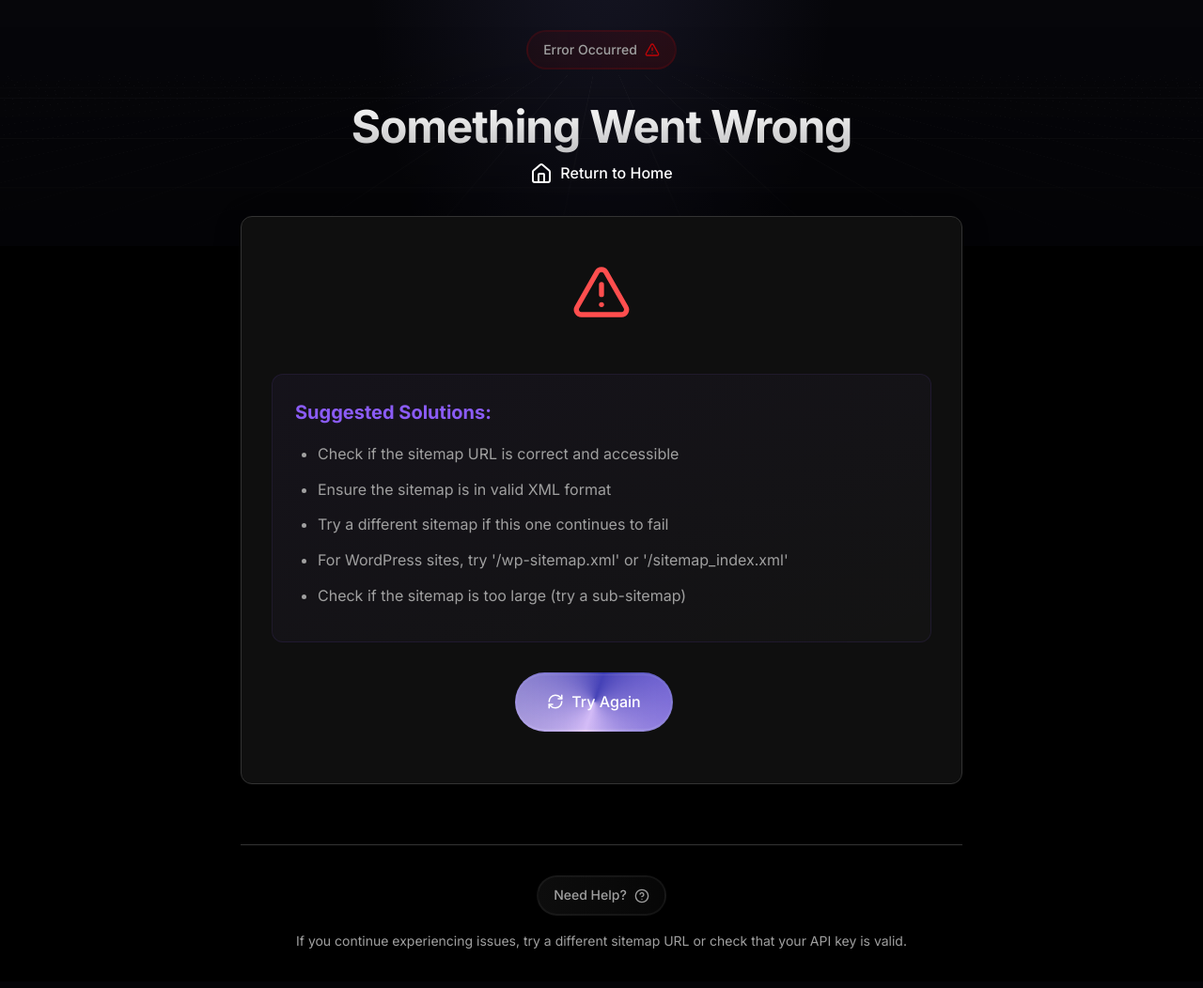
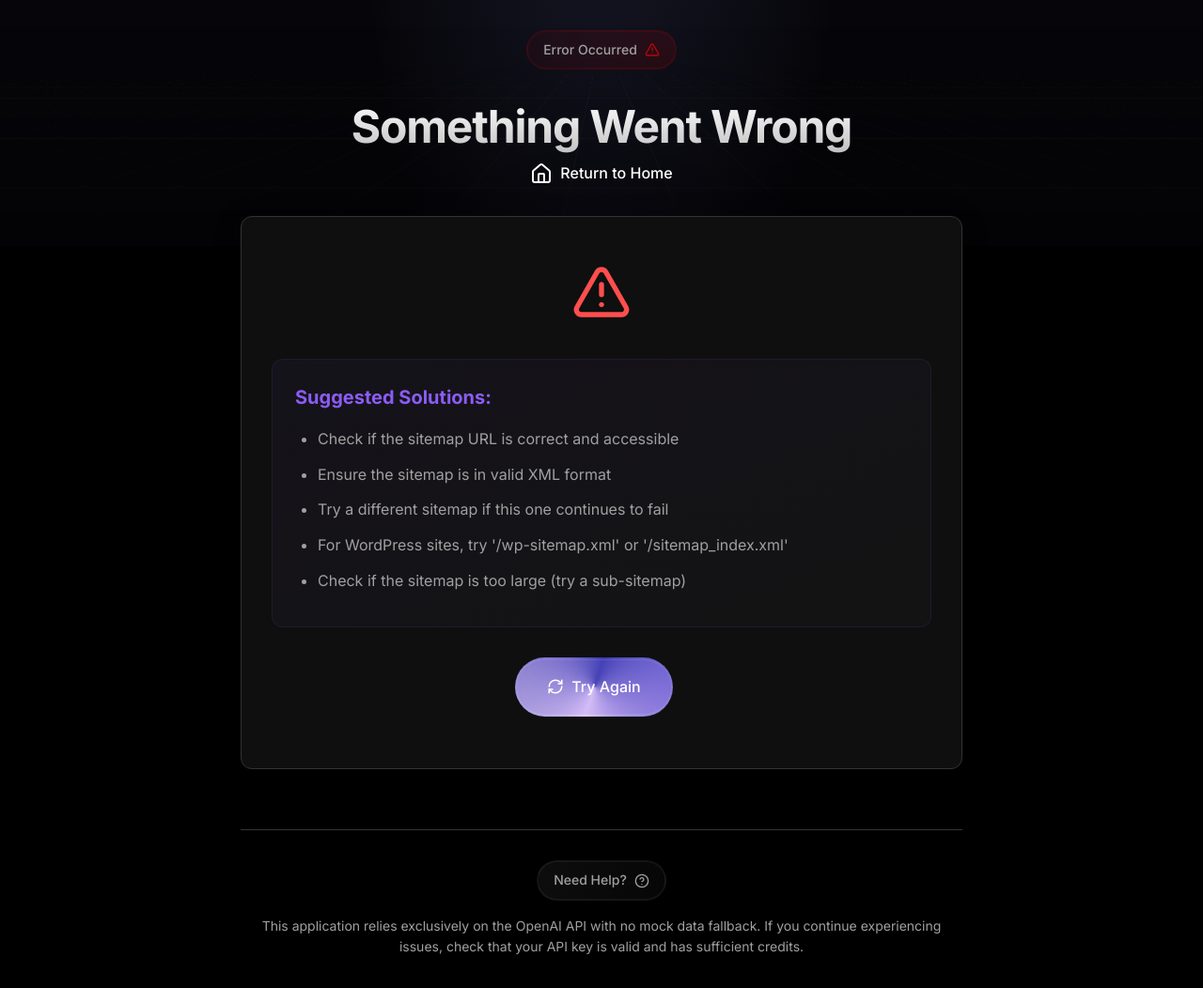
Before and after one commit to alainprocs/SitemapSageAI, a Flask app: template templates/error.html in a window 1280 px wide. Shown: the whole page at 94% size. Before the commit the page ends 1010 px from the top, so only its background shows below. Run offline with Flask 3, Linux system fonts and the light colour scheme; the template is opened without the code that fills it, so the values that code supplies are empty.

Commit message:
Remove mock data; enhance OpenAI API error handling and connection testing.
Replit-Commit-Author: Agent
Replit-Commit-Session-Id: 2e48759c-7beb-4c8a-9a9c-5c2b336aed29
Replit-Commit-Screenshot-Url: https://storage.googleapis.com/screenshot-production-us-central1/d3bb2160-c22c-435c-a9b5-68800a82dc7b/3d569843-f762-4824-baa1-a76e64280d09.jpg

```diff
--- a/app.py
+++ b/app.py
@@ -2,7 +2,7 @@ import os
 import logging
 from flask import Flask, render_template, request, redirect, url_for, flash, session
 from sitemap_analyzer import fetch_sitemap, parse_sitemap, analyze_sitemap_structure
-from openai_client import identify_topical_clusters
+from openai_client import identify_topical_clusters, test_openai_connection
 
 # Set up logging for debugging
 logging.basicConfig(level=logging.DEBUG)
@@ -22,6 +22,11 @@ def index():
     # Always inform users about what they'll get
     flash('SEO Topical Cluster Analysis: Enter a sitemap URL to analyze your website content structure', 'info')
 
+    # Check for OpenAI API key before users try to use the tool
+    api_key = os.environ.get("OPENAI_API_KEY")
+    if not api_key or len(api_key) < 20 or not api_key.startswith('sk-'):
+        flash('Warning: The OpenAI API key appears to be invalid. This tool ONLY uses the OpenAI API with NO mock data fallbacks.', 'warning')
+
     # Only using real OpenAI API - inform the user
     flash('Enter your sitemap URL to get AI-powered SEO analysis of your content', 'info')
 
@@ -38,6 +43,9 @@ def analyze():
     elif api_key.startswith(('sk_test_', 'sk_live_')):
         logger.error("Invalid API key format (looks like a Stripe key)")
         raise Exception("Your OpenAI API key appears to be a Stripe key, not an OpenAI key.")
+    elif not api_key.startswith('sk-') and not api_key.startswith('sk-pr'):
+        logger.error(f"Invalid API key format (should start with 'sk-')")
+        raise Exception("Your OpenAI API key appears to be in an invalid format. OpenAI API keys should start with 'sk-'.")
     elif len(api_key) < 20:  # OpenAI keys are typically longer
         logger.error("API key appears too short to be valid")
         raise Exception("Your OpenAI API key appears to be invalid (too short).")
@@ -108,8 +116,17 @@ def analyze():
         sitemap_stats = analyze_sitemap_structure(urls)
         logger.info(f"Found {sitemap_stats['total_urls']} URLs in total across {len(sitemap_stats['domains'])} domains")
 
+        # Test OpenAI API connection first before starting analysis
+        logger.info("Testing OpenAI API connection")
+        try:
+            test_openai_connection()
+            logger.info("OpenAI API connection test successful")
+        except Exception as api_test_error:
+            logger.error(f"OpenAI API connection test failed: {str(api_test_error)}")
+            raise Exception(f"OpenAI API connection error: {str(api_test_error)}. Please verify your API key and connection.")
+
         # Get topical clusters using OpenAI API exclusively
-        logger.info("Identifying topical clusters")
+        logger.info("Identifying topical clusters with OpenAI API (NO mock data)")
         try:
             # Use only OpenAI API - no fallback to mock data
             clusters = identify_topical_clusters(urls, sitemap_stats)
@@ -176,7 +193,27 @@ def page_not_found(e):
 @app.errorhandler(500)
 def server_error(e):
     """Handle 500 errors."""
-    return render_template('error.html', error='Internal server error'), 500
+    error_message = str(e)
+    if "openai" in error_message.lower() or "api" in error_message.lower():
+        error_message = "OpenAI API connection error. The API key may be invalid or there may be network connectivity issues."
+        suggestions = [
+            "Check that your OpenAI API key is valid and has sufficient credits",
+            "Verify internet connectivity to the OpenAI API servers",
+            "Try again later as OpenAI API may be experiencing temporary issues",
+            "Check if there are any rate limits or quota issues with your OpenAI account"
+        ]
+    else:
+        error_message = "Internal server error occurred."
+        suggestions = [
+            "Try refreshing the page or submitting your request again",
+            "Check your sitemap URL and make sure it's valid",
+            "Try a different sitemap URL",
+            "If the problem persists, please try again later"
+        ]
+
+    return render_template('error.html', error=error_message,
+                          error_type="Server Error",
+                          suggestions=suggestions), 500
 
 if __name__ == '__main__':
     app.run(host='0.0.0.0', port=5000, debug=True)
--- a/templates/error.html
+++ b/templates/error.html
@@ -57,7 +57,14 @@
                 </div>
                 {% endif %}
 
-                <p style="margin-bottom: 2rem; max-width: 600px; margin-left: auto; margin-right: auto; color: var(--muted-foreground);">{{ error }}</p>
+                <p style="margin-bottom: 1rem; max-width: 600px; margin-left: auto; margin-right: auto; color: var(--muted-foreground);">{{ error }}</p>
+
+                {% if 'openai' in error|lower or 'api' in error|lower %}
+                <div style="margin-bottom: 2rem; padding: 1rem; border-radius: var(--radius); background: linear-gradient(to bottom right, rgba(255, 0, 0, 0.05), rgba(139, 92, 246, 0.05)); border: 1px solid rgba(255, 0, 0, 0.1);">
+                    <h3 style="margin-bottom: 0.5rem; font-size: 1rem; color: #ff4e4e;">OpenAI API Issue Detected</h3>
+                    <p style="color: var(--muted-foreground); font-size: 0.9rem;">The application uses <strong>exclusively</strong> the OpenAI API with no fallback to mock data. Please ensure your API key is valid and has sufficient credits.</p>
+                </div>
+                {% endif %}
 
                 {% if xml_sample %}
                 <div style="border: 1px solid rgba(139, 92, 246, 0.1); border-radius: var(--radius); margin-bottom: 2rem; text-align: left; background: linear-gradient(to bottom right, rgba(0, 0, 0, 0.2), rgba(0, 0, 0, 0.1));">
@@ -118,7 +125,8 @@
                 <i data-lucide="help-circle" class="tag-icon"></i>
             </div>
             <p style="color: var(--muted-foreground); font-size: 0.875rem;">
-                If you continue experiencing issues, try a different sitemap URL or check that your API key is valid.
+                This application relies exclusively on the OpenAI API with no mock data fallback.
+                If you continue experiencing issues, check that your API key is valid and has sufficient credits.
             </p>
         </div>
     </div>
```
Also changed, not shown: openai_client.py (+45 -11 lines), templates/index.html (+7 -0 lines), attached_assets/image_1744241709588.png (added), attached_assets/image_1744241777619.png (added).
